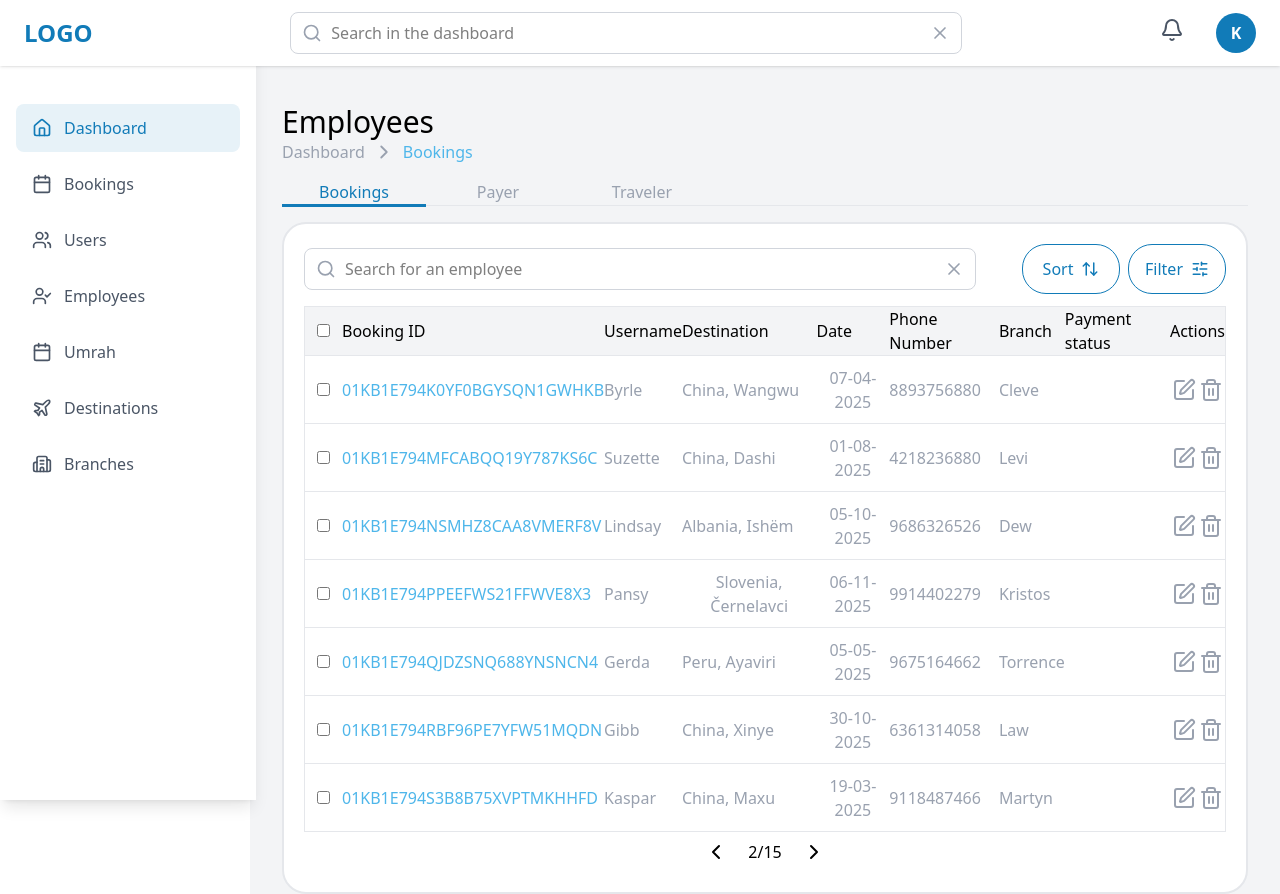
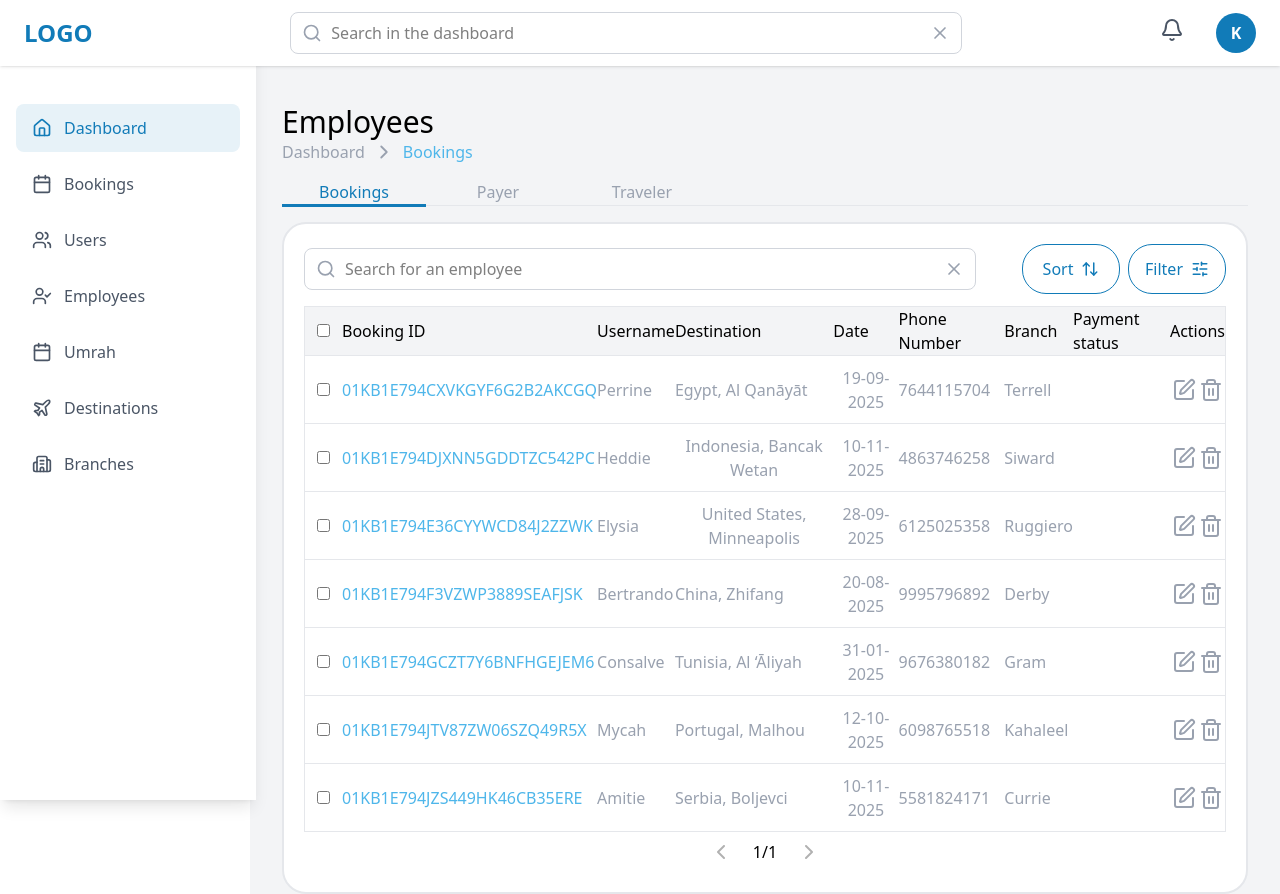
Before and after one commit to BAHA-Kossai/SE_Project_Atidal_Travel, a React (Vite) app in the folder client/: page /admin/bookings in a window 1280 px wide. Built offline with nearby package versions, Linux system fonts and the light colour scheme.

Commit message:
Implement delete to bookings

```diff
--- a/client/src/Pages/admin_bookings.jsx
+++ b/client/src/Pages/admin_bookings.jsx
@@ -100,6 +100,91 @@ const BookingsTable = () => {
     const [selectedBooking, setSelectedBooking] = useState(null);
     const [isEditBookingModalOpen, setIsEditBookingModalOpen] = useState(false);
     const [isDeleteBookingModalOpen, setIsDeleteBookingModalOpen] = useState(false);
+    const handleDelete = (id) => {
+        setBookings(bookings.filter(booking => booking["booking_id"] !== id));
+        setIsDeleteBookingModalOpen(false);
+    };
+
+    const [bookings, setBookings] = useState([
+        {
+            "booking_id": "01KB1E794CXVKGYF6G2B2AKCGQ",
+            "username": "Perrine",
+            "destination": {
+                "country": "Egypt",
+                "city": "Al Qanāyāt"
+            },
+            "date": "19-09-2025",
+            "phone_number": "7644115704",
+            "branch": "Terrell",
+            "payment_status": true
+        }, {
+            "booking_id": "01KB1E794DJXNN5GDDTZC542PC",
+            "username": "Heddie",
+            "destination": {
+                "country": "Indonesia",
+                "city": "Bancak Wetan"
+            },
+            "date": "10-11-2025",
+            "phone_number": "4863746258",
+            "branch": "Siward",
+            "payment_status": false
+        }, {
+            "booking_id": "01KB1E794E36CYYWCD84J2ZZWK",
+            "username": "Elysia",
+            "destination": {
+                "country": "United States",
+                "city": "Minneapolis"
+            },
+            "date": "28-09-2025",
+            "phone_number": "6125025358",
+            "branch": "Ruggiero",
+            "payment_status": false
+        }, {
+            "booking_id": "01KB1E794F3VZWP3889SEAFJSK",
+            "username": "Bertrando",
+            "destination": {
+                "country": "China",
+                "city": "Zhifang"
+            },
+            "date": "20-08-2025",
+            "phone_number": "9995796892",
+            "branch": "Derby",
+            "payment_status": false
+        }, {
+            "booking_id": "01KB1E794GCZT7Y6BNFHGEJEM6",
+            "username": "Consalve",
+            "destination": {
+                "country": "Tunisia",
+                "city": "Al ‘Āliyah"
+            },
+            "date": "31-01-2025",
+            "phone_number": "9676380182",
+            "branch": "Gram",
+            "payment_status": false
+        }, {
+            "booking_id": "01KB1E794JTV87ZW06SZQ49R5X",
+            "username": "Mycah",
+            "destination": {
+                "country": "Portugal",
+                "city": "Malhou"
+            },
+            "date": "12-10-2025",
+            "phone_number": "6098765518",
+            "branch": "Kahaleel",
+            "payment_status": true
+        }, {
+            "booking_id": "01KB1E794JZS449HK46CB35ERE",
+            "username": "Amitie",
+            "destination": {
+                "country": "Serbia",
+                "city": "Boljevci"
+            },
+            "date": "10-11-2025",
+            "phone_number": "5581824171",
+            "branch": "Currie",
+            "payment_status": false
+        }
+    ]);
 
     return (
         <>
@@ -178,28 +263,12 @@ const BookingsTable = () => {
                         },
                     ]
                 }
-                data={mock_bookings}
+                data={bookings}
             />
 
-            <DeleteModal
-                isModalOpen={isDeleteBookingModalOpen}
-                setIsModalOpen={setIsDeleteBookingModalOpen}
-                selectedBooking={selectedBooking}
-            />
-            <EditModal
-                isModalOpen={isEditBookingModalOpen}
-                setIsModalOpen={setIsEditBookingModalOpen}
-                selectedBooking={selectedBooking}
-            />
-        </>
-    );
-}
-
-// Edit / Delete Modals
-const DeleteModal = ({isModalOpen, setIsModalOpen, selectedBooking}) => {
-    return (
+            {/* Delete Modal */}
             <ModalDialog
-            open={isModalOpen}
+                open={isDeleteBookingModalOpen}
             >
                 <div className={"text-center text-xl"}>
                     <h1>
@@ -213,12 +282,19 @@ const DeleteModal = ({isModalOpen, setIsModalOpen, selectedBooking}) => {
                     </h1>
                 </div>
                 <div className={"grid grid-cols-2 gap-4 mt-8"}>
-                <ButtonFill>Yes</ButtonFill>
-                <ButtonOutline onClick={() => setIsModalOpen(false)}>No</ButtonOutline>
+                    <ButtonFill onClick={() => handleDelete(selectedBooking?.["booking_id"])}>Yes</ButtonFill>
+                    <ButtonOutline onClick={() => setIsDeleteBookingModalOpen(false)}>No</ButtonOutline>
                 </div>
             </ModalDialog>
-    )
+            <EditModal
+                isModalOpen={isEditBookingModalOpen}
+                setIsModalOpen={setIsEditBookingModalOpen}
+                selectedBooking={selectedBooking}
+            />
+        </>
+    );
 }
+
 const EditModal = ({isModalOpen, setIsModalOpen, selectedBooking}) => {
     useEffect(() => {
         if (selectedBooking) {
@@ -733,6 +809,7 @@ const TravelersTable = () => {
                         },
                     ]
                 }
+                data={travelers_data}
             />
         </>
     );
--- a/client/src/components/Table.jsx
+++ b/client/src/components/Table.jsx
@@ -15,7 +15,7 @@ export default function Table({columns = [],  data = [], onEdit, onDelete}) {
     const iconClass = "hover:text-gray-600 duration-100 cursor-pointer"
 
     // Pagination
-    const [currentPage, setCurrentPage] = useState(1);
+    const [currentPage, setCurrentPage] = useState(0);
     const pageSize = 7
     const paginatedRows = useMemo(
         () =>
```
Lines whose indentation alone changed are shown as unchanged.
